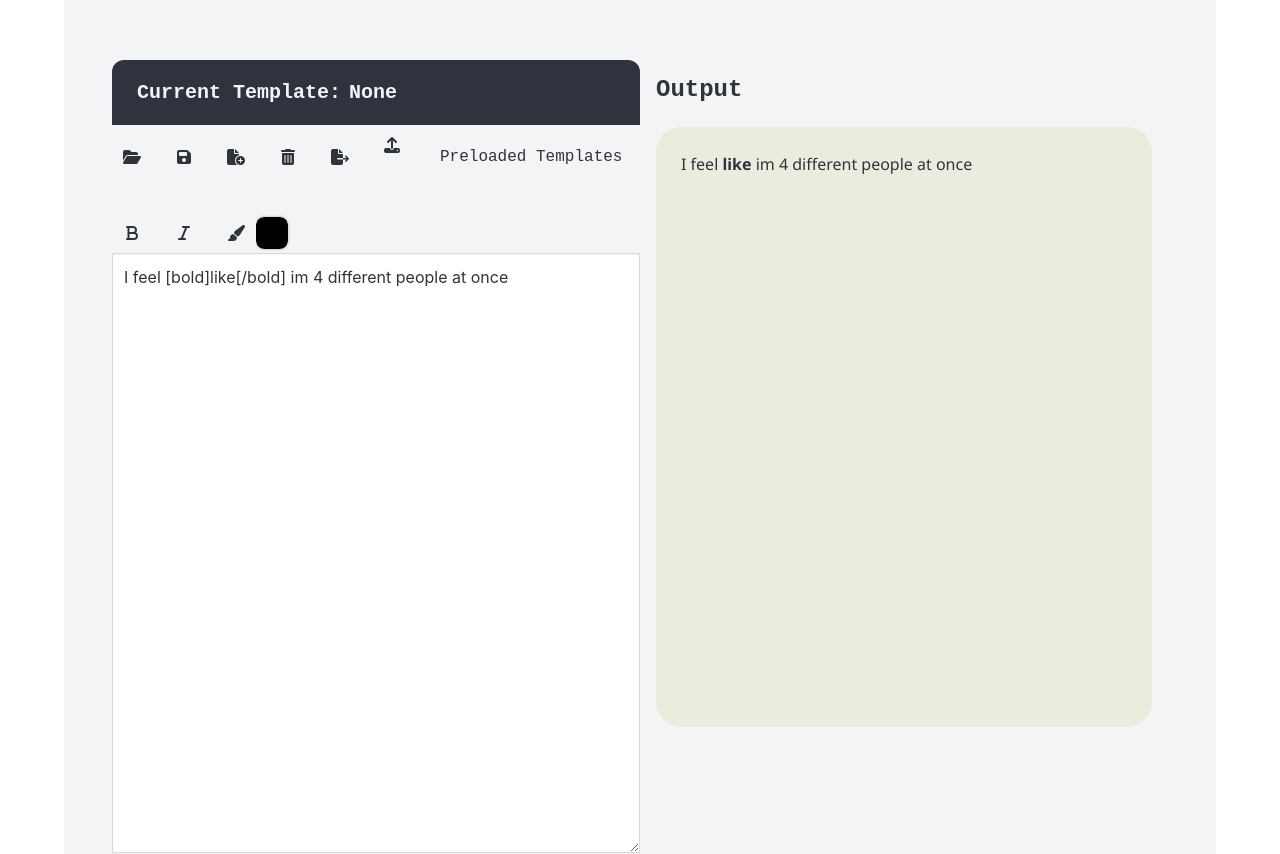
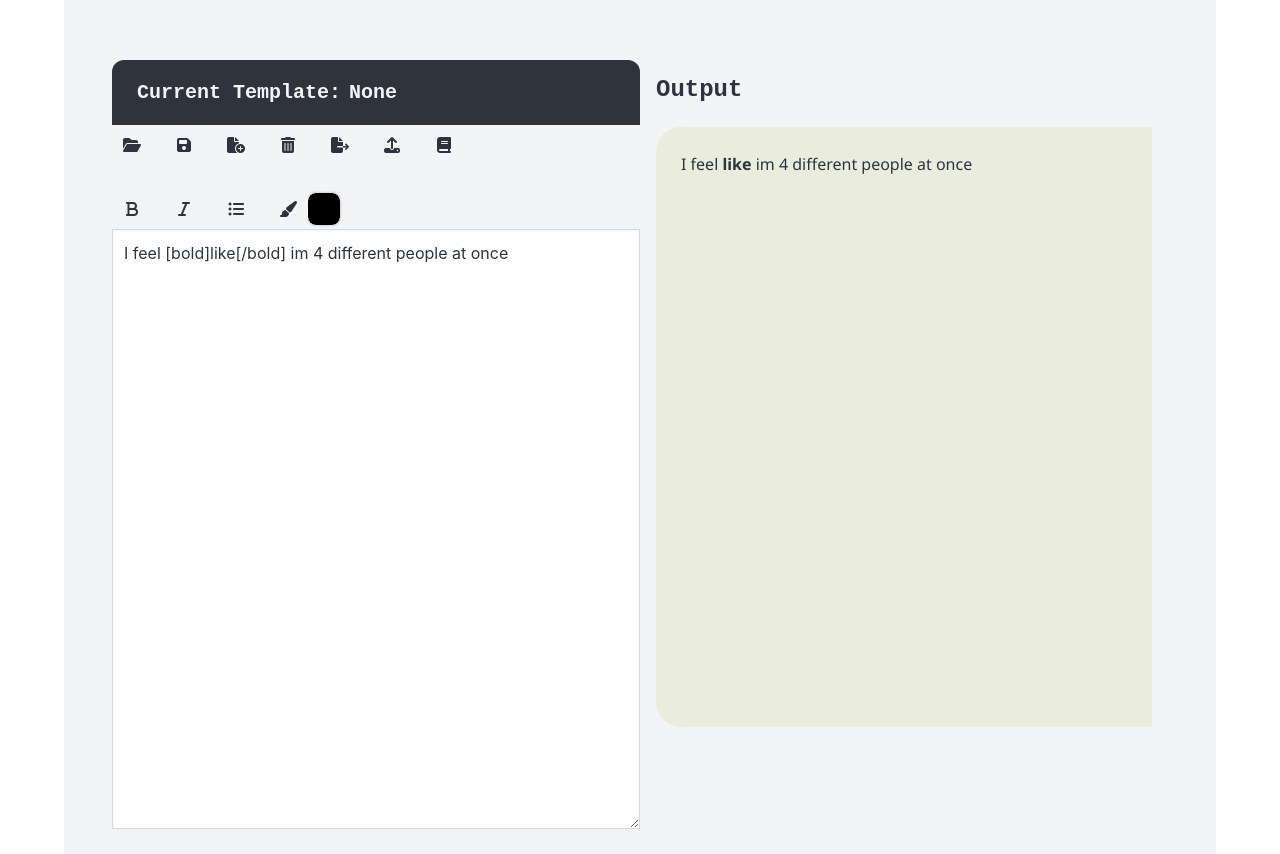
Before and after one commit to Soup-Byte07/SS14-doc-editor, a React (Vite) app: page / in a window 1280 px wide. Shown: the part 540-1394 px from the top of the page. Built offline with nearby package versions, Linux system fonts and the light colour scheme.

Commit message:
Add Bullet points, and a working template list from ss14-forms-txt

```diff
--- a/src/components/Header.jsx
+++ b/src/components/Header.jsx
@@ -12,7 +12,7 @@ function HandleTheme({nextTheme, changeTheme}) {
 
   return (
     <>
-      <button className="button" onClick={change}>
+      <button className="button" disabled onClick={change}>
         <span className="icon">
           <i className={`fa-solid fa-${nextTheme == 'dark' ? 'sun' : 'moon'}`}></i>
         </span>
--- a/src/components/editor/EditorHeader.jsx
+++ b/src/components/editor/EditorHeader.jsx
@@ -54,7 +54,7 @@ function EditorHeader({ onLoad, classSave, onSave, onSaveAs, onClear, onImport,
             <i className="fas fa-file-export"></i>
           </span>
         </a>
-        <div className="button p-0 file is-light">
+        <div className="button p-0 mb-0 file is-light">
           <label className="file-label p-3">
             <input name="import" className="file-input" type="file" accept=".txt" onChange={onImport} />
               <span className="file-icon has-text-dark mr-0">
@@ -63,7 +63,9 @@ function EditorHeader({ onLoad, classSave, onSave, onSaveAs, onClear, onImport,
           </label>
         </div>
         <a className="button is-light is-right" href="#" onClick={onShowPreloaded}>
-          Preloaded Templates
+          <span className="icon">
+            <i class="fa-solid fa-book"></i>
+          </span>
         </a>
       </div>
     </>
--- a/src/components/editor/Input.jsx
+++ b/src/components/editor/Input.jsx
@@ -30,7 +30,6 @@ function Input({handleChange, handleText}) {
 
   let [isPreloadedTemplatesOpen, openPreloadedTemplates] = useState(false)
   let loadPreloadedTemplate = (template) => {
-
     handleChange(template)
     openPreloadedTemplates(false)
   }
@@ -110,6 +109,21 @@ function Input({handleChange, handleText}) {
     handleChange(beforeSel + sel + afterSel)
   }
 
+  const detectBulletPoint = () => {
+    let txtarea = document.getElementById("textEditor");
+    if(!txtarea) return
+    let start = txtarea.selectionStart;
+    let finish = txtarea.selectionEnd;
+    let beforeSel = txtarea.value.substring(0, start)
+    let afterSel = txtarea.value.substring(finish, txtarea.value.length)
+    let sel
+    if(txtarea.value.substring(start, finish).includes("[bullet/]")) {
+      sel = txtarea.value.substring(start, finish).replace(/\[bullet\/\]/g, "")
+      sel = sel.replace(/^\s*|\s*$/g, "")
+      if(sel.length === 0) sel = txtarea.value.substring(start, finish)
+    } else sel = "[bullet/]" + txtarea.value.substring(start, finish)
+    handleChange(beforeSel + sel + afterSel)
+  }
 
   return (
     <div className="input-container">
@@ -192,6 +206,11 @@ function Input({handleChange, handleText}) {
                 <i className="fa-solid fa-italic"></i>
               </span>
             </button>
+            <button className="button is-light" onClick={detectBulletPoint}>
+              <span className="icon">
+                <i class="fa-solid fa-list-ul"></i>
+              </span>
+            </button>
             <div className="is-inline-flex">
               <button className="button is-light" onClick={detectInputColor}>
                 <span className="icon">
--- a/src/components/editor/Output.css
+++ b/src/components/editor/Output.css
@@ -2,7 +2,25 @@
   background-color: #EAEDDE;
   border-radius: 25px;
   min-height: 600px;
+  width: 550px;
   padding: 25px;
   font-family: 'Noto Sans', sans-serif;
   white-space: pre-wrap;
 }
+.scrollable-paper {
+  overflow-y: auto;
+  max-height: 650px; /* Adjust height as needed */
+}
+
+.scrollable-paper::-webkit-scrollbar {
+  width: 8px; /* Width of the scrollbar */
+}
+
+.scrollable-paper::-webkit-scrollbar-thumb {
+  background-color: rgba(0, 0, 0, 0.5); /* Color of the scrollbar thumb */
+  border-radius: 4px; /* Rounded corners for the thumb */
+}
+
+.scrollable-paper::-webkit-scrollbar-track {
+  background-color: #f1f1f1; /* Background color of the scrollbar track */
+}
--- a/src/components/editor/Output.jsx
+++ b/src/components/editor/Output.jsx
@@ -20,7 +20,7 @@ function Output({ handleInput }) {
   return (
     <div className="output-container m-4">
       <h2 className="title is-4">Output</h2>
-      <div>
+      <div className="scrollable-paper">
         <div className="paper content has-text-dark is-family-noto-sans">
           <div dangerouslySetInnerHTML={{ __html: outputHTML }} />
         </div>
--- a/src/components/editor/list/PreloadedTemplates.css
+++ b/src/components/editor/list/PreloadedTemplates.css
@@ -0,0 +1,17 @@
+.scrollable-list {
+  overflow-y: auto;
+  max-height: 400px; /* Adjust height as needed */
+}
+
+.scrollable-list::-webkit-scrollbar {
+  width: 8px; /* Width of the scrollbar */
+}
+
+.scrollable-list::-webkit-scrollbar-thumb {
+  background-color: rgba(0, 0, 0, 0.5); /* Color of the scrollbar thumb */
+  border-radius: 4px; /* Rounded corners for the thumb */
+}
+
+.scrollable-list::-webkit-scrollbar-track {
+  background-color: #f1f1f1; /* Background color of the scrollbar track */
+}
--- a/src/components/editor/list/PreloadedTemplates.jsx
+++ b/src/components/editor/list/PreloadedTemplates.jsx
@@ -1,9 +1,11 @@
-import { useState, useEffect, useMemo } from 'react'
+import { useState, useMemo } from 'react'
 import txtList from "../../../assets/ss14TxtManifest.json" // an array of paths
+import "./PreloadedTemplates.css"
 
 function PreloadedTemplate({ callback }) {
 
-  // Select Template from list
+  const [searchFilter, changeSearchFilter] = useState("")
+
   const [errorOnSelection, changeErrorOnSelection] = useState(false)
   const selectTemplate = (path) => {
     console.log("/SS14-doc-editor/txt/ss14-forms-txt/" + path)
@@ -20,7 +22,12 @@ function PreloadedTemplate({ callback }) {
   }
 
   const templates = useMemo(() => {
-    return txtList.map((item, index) => (
+    // filter time
+
+    return txtList.filter(item => {
+      if (!searchFilter) return true
+      return item.toLowerCase().includes(searchFilter.toLowerCase())
+    }).map((item, index) => (
       <tr key={index}>
         <td>
           <a className="has-text-link is-size-7" href={`/SS14-doc-editor/txt/ss14-forms-txt/${item}`} target="_blank" rel="noopener noreferrer">
@@ -28,7 +35,7 @@ function PreloadedTemplate({ callback }) {
           </a>
         </td>
         <td>
-          <button className="button is-primary" onClick={() => selectTemplate(item)}>
+          <button className="button is-light is-small" onClick={() => selectTemplate(item)}>
             Select
           </button>
         </td>
@@ -37,10 +44,12 @@ function PreloadedTemplate({ callback }) {
   })
 
   return (
-    <div className="preloaded-template p-5 is-flex is-flex-direction-column is-align-items-center" style={{ minHeight: '100vh' }}>
+    <div className="preloaded-template p-5 ">
       <div className="content">
         <p className="is-size-5 has-text-weight-bold">What is this?</p>
-        <p className="m-1 is-size-6">These are files from another repo called <span class="has-text-link is-italic">ss14-forms-txt</span>.</p>
+        <p className="m-1 is-size-6">These are files from another repo called <span class="has-text-link is-italic">ss14-forms-txt</span>. This is a list of community posted templates that are on this github. Here is the link to the
+          <a href="https://github.com/Moomoobeef/ss14-forms-txt" target="_blank"> github repo</a>.
+        </p>
       </div>
       {
         errorOnSelection && (
@@ -51,6 +60,15 @@ function PreloadedTemplate({ callback }) {
         )
       }
       <div class="m-1">
+            <input
+              className="input is-fullwidth"
+              type="text"
+              placeholder="Search templates..."
+              value={searchFilter}
+              onChange={(e) => changeSearchFilter(e.target.value)}
+            />
+      </div>
+      <div class="m-1 scrollable-list">
         <table className="table is-striped is-hoverable is-fullwidth is-narrow">
           <tbody>
             {templates}
```
